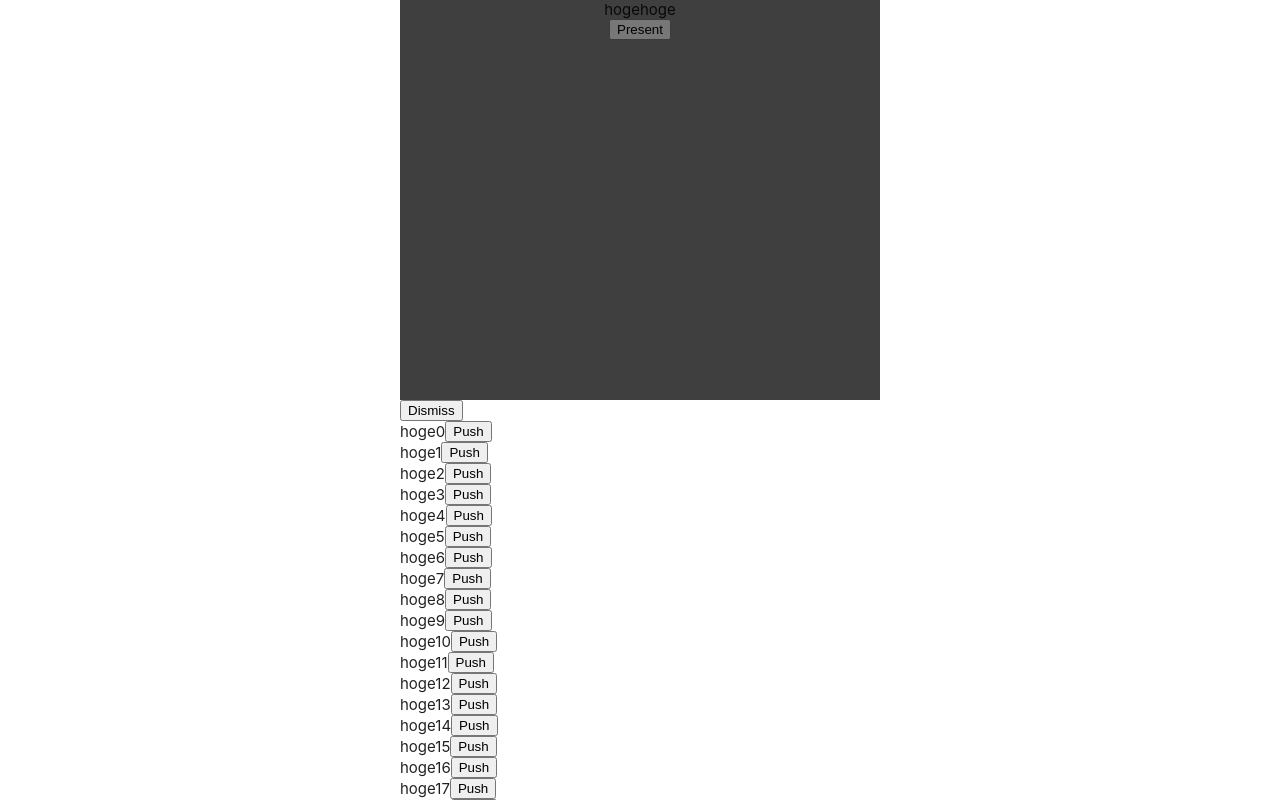
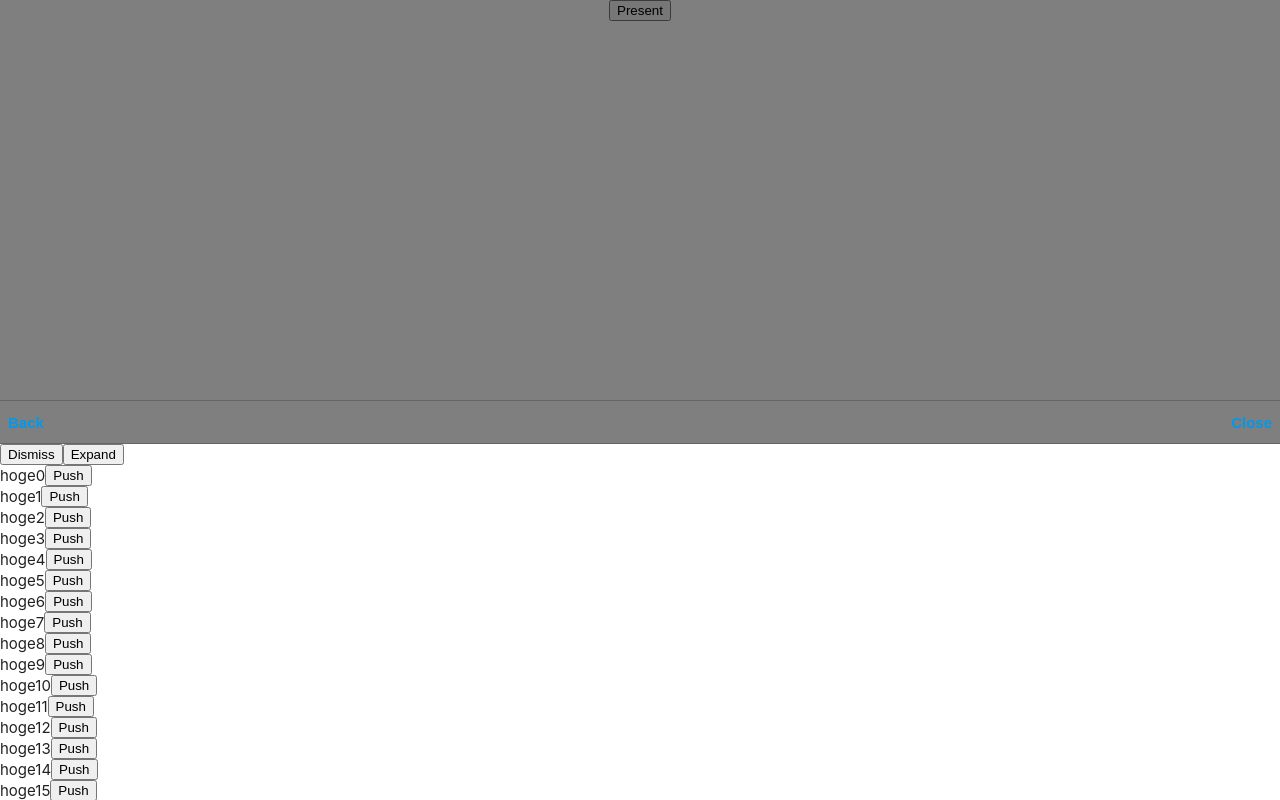
Before and after one commit to noughts/react-swiftui, a Next.js app: page / in a window 1280 px wide. Both pictures are taken after a click on the button "Present". Built offline with nearby package versions, Linux system fonts and the light colour scheme.

Commit message:
Detentを変更できるようにしました

```diff
--- a/package.json
+++ b/package.json
@@ -1,6 +1,6 @@
 {
   "name": "react-swiftui",
-  "version": "0.4.40",
+  "version": "0.4.41",
   "main": "dist/index.js",
   "module": "dist/index.js",
   "license": "MIT",
--- a/src/components/Button.tsx
+++ b/src/components/Button.tsx
@@ -2,7 +2,7 @@ import React, { CSSProperties } from "react";
 
 
 export default class Button extends React.Component<{
-	buttonStyle: "bordered" | "borderless" | "borderedProminent"
+	buttonStyle?: "bordered" | "borderless" | "borderedProminent"
 	action?: Function;
 	label: string;
 	flexGrow?: number;
@@ -17,7 +17,7 @@ export default class Button extends React.Component<{
 		const p = this.props;
 		const style: CSSProperties = {
 			border: "none",
-			backgroundColor:"white",
+			backgroundColor:"transparent",
 			fontSize:15,
 			fontWeight: "bold",
 			color: "var(--key-color)",
--- /dev/null
+++ b/src/components/NavigationStack.tsx
@@ -0,0 +1,29 @@
+import React, { ReactNode } from "react"
+import HStack from "./HStack";
+import Button from "./Button"
+import Spacer from "./Spacer";
+
+export class NavigationStack extends React.Component<{
+	children: ReactNode;
+}>{
+	render(): React.ReactNode {
+		const p = this.props;
+		return <div>
+			<NavigationBar />
+			{p.children}
+		</div>
+	}
+}
+
+class NavigationBar extends React.Component {
+	render(): React.ReactNode {
+		return <HStack style={{ height: 44,
+			borderTop:"solid 0.5px var(--separator)",
+			borderBottom:"solid 0.5px var(--separator)"
+		 }}>
+			<Button label="Back" />
+			<Spacer />
+			<Button label="Close" />
+		</HStack>
+	}
+}
--- a/src/components/Scene.tsx
+++ /dev/null
@@ -1,152 +0,0 @@
-import React, { CSSProperties } from "react";
-import { AnimatePresence, motion } from "framer-motion"
-import { AnyTransition, Detent, ViewProps } from "./ViewProps";
-import { SceneContext } from "./SceneContext";
-
-
-
-export default class Scene extends React.Component<{
-	style?: CSSProperties;
-	children?: any;
-}, {
-	stack: React.ReactElement[];
-}>{
-
-	root_ref = React.createRef<HTMLDivElement>();
-
-	constructor(p) {
-		super(p);
-		const page = this.createView(p.children);
-		this.state = {
-			stack: [page],
-		}
-		this.present = this.present.bind(this);
-		this.dismiss = this.dismiss.bind(this);
-	}
-
-	present(content: React.ReactElement<ViewProps>) {
-		const newAry = this.state.stack;
-		const newPage = this.createView(content);
-		newAry.push(newPage);
-		this.setState({ stack: newAry })
-	}
-	dismiss() {
-		const newAry = this.state.stack;
-		newAry.pop();
-		this.setState({ stack: newAry })
-	}
-	setDetent(detent: Detent) {
-
-	}
-
-	topView(): React.ReactElement {
-		return this.state.stack[this.state.stack.length - 1];
-	}
-
-	private _initial(content: React.ReactElement<ViewProps>) {
-		if (!this.state) {
-			return {};
-		}
-		switch (content.props.transition) {
-			case AnyTransition.opacity:
-				return { opacity: 0 };
-			case AnyTransition.slide:
-			default:
-				return { translateY: this.root_ref.current.clientHeight };
-
-		}
-	}
-	private _animate(content: React.ReactElement<ViewProps>) {
-		if (!this.state) {
-			return {};
-		}
-		switch (content.props.transition) {
-			case AnyTransition.opacity:
-				return { opacity: 1 };
-			case AnyTransition.slide:
-			default:
-				switch (content.props.detent) {
-					case Detent.medium:
-						return { translateY: this.root_ref.current.clientHeight / 2 };
-					case Detent.large:
-					default:
-						return { translateY: 0 };
-				}
-		}
-	}
-
-	private get shadeView() {
-		return <motion.div
-			onClick={e => {
-				this.dismiss();
-			}}
-			initial={{ opacity: 0 }}
-			animate={{ opacity: 0.5 }}
-			exit={{ opacity: 0 }}
-			transition={{
-				ease: "easeOut",
-			}}
-			style={{
-				backgroundColor: "black",
-				position: "absolute",
-				width: "100%",
-				height: "100%",
-				zIndex: 0,
-			}}>
-		</motion.div>
-	}
-
-
-	private createView(content: React.ReactElement<ViewProps>) {
-		const key = this.state ? this.state.stack.length : 0;
-		const initial = this._initial(content);
-		const animate = this._animate(content);
-		return <div key={key}>
-			{this.shadeView}
-			<motion.div
-				initial={initial}
-				animate={animate}
-				exit={initial}
-				transition={{
-					ease: "easeOut",
-					// duration:1,
-				}}
-				style={{
-					position: "absolute",
-					width: "100%",
-					height: "100%",
-					zIndex: key,
-					overflow: "hidden",
-				}}>
-				{content}
-			</motion.div>
-		</div>
-	}
-
-	render() {
-		const p = this.props;
-		let style: CSSProperties = {
-			position: "relative",
-			width: "100%",
-			height: "calc(var(--vh, 1vh) * 100)",
-			overflow: "hidden",
-		};
-		if (p.style) {
-			style = Object.assign(style, p.style);
-		}
-
-		return <div ref={this.root_ref} className="Root" style={style}>
-			<SceneContext.Provider value={{
-				present: this.present,
-				dismiss: this.dismiss,
-			}}>
-				{/* AnimatePresenceによって、exit アニメーションを有効に出来ます */}
-				<AnimatePresence>
-					{this.state.stack.map(x => {
-						return x;
-					})}
-				</AnimatePresence>
-			</SceneContext.Provider>
-		</div>
-	}
-}
--- /dev/null
+++ b/src/components/Sheet.tsx
@@ -0,0 +1,131 @@
+import { motion, AnimatePresence } from "framer-motion";
+import React, { ReactNode } from "react"
+import { Detent, AnyTransition } from "./ViewProps";
+
+
+export class Sheet extends React.Component<{
+	children: ReactNode;
+	isPresented: boolean;
+	onClickShadeView: Function;
+	detent?: Detent;
+	transition?: AnyTransition;
+}, {
+	windowHeight: number;
+}>{
+
+	constructor(p) {
+		super(p);
+		this.state = {
+			windowHeight: 0,
+		}
+	}
+
+	static defaultProps = {
+		transition: AnyTransition.slide,
+		detent: Detent.large,
+	}
+
+	componentDidMount(): void {
+		this.setState({ windowHeight: window.innerHeight });
+	}
+
+	private get shadeView() {
+		const p = this.props;
+		return <motion.div
+			onClick={e => {
+				p.onClickShadeView();
+			}}
+			initial={{ opacity: 0 }}
+			animate={{ opacity: 0.5 }}
+			exit={{ opacity: 0 }}
+			transition={{
+				ease: "easeOut",
+			}}
+			style={{
+				backgroundColor: "black",
+				position: "absolute",
+				width: "100%",
+				height: "100%",
+				zIndex: 0,
+			}}>
+		</motion.div>
+	}
+
+	private get _height(){
+		const p = this.props;
+		switch (p.detent) {
+			case Detent.medium:
+				return "50%";
+			case Detent.large:
+			default:
+				return "100%"
+		}
+	}
+	private get _initial() {
+		const p = this.props;
+		switch (p.transition) {
+			case AnyTransition.opacity:
+				return { opacity: 0 };
+			case AnyTransition.slide:
+			default:
+				return { translateY: this.state.windowHeight, height:this._height };
+
+		}
+	}
+	private get _animate() {
+		const p = this.props;
+		switch (p.transition) {
+			case AnyTransition.opacity:
+				return { opacity: 1 };
+			case AnyTransition.slide:
+			default:
+				switch (p.detent) {
+					case Detent.medium:
+						return {
+							translateY: this.state.windowHeight / 2,
+							height: this._height,
+						};
+					case Detent.large:
+					default:
+						return {
+							translateY: 0,
+							height: this._height,
+						};
+				}
+		}
+	}
+
+	render(): React.ReactNode {
+		const p = this.props;
+		const initial = this._initial;
+		const animate = this._animate;
+		return <AnimatePresence>
+			{p.isPresented &&
+				<div style={{
+					position: "absolute",
+					top: 0,
+					left: 0,
+					width: "100%",
+					height: "100%",
+					zIndex:100,
+				}}>
+					{this.shadeView}
+					<motion.div
+						initial={initial}
+						animate={animate}
+						exit={initial}
+						transition={{
+							ease: "easeOut",
+						}}
+						style={{
+							position: "absolute",
+							width: "100%",
+							overflow: "hidden",
+							zIndex: 0,
+						}}>{p.children}
+					</motion.div>
+				</div>
+			}
+		</AnimatePresence>
+	}
+}
--- a/src/index.ts
+++ b/src/index.ts
@@ -5,7 +5,6 @@ export { default as HStack } from "./components/HStack"
 export { default as List } from "./components/List"
 export { default as NavigationView } from "./components/NavigationView"
 export { default as PageView } from "./components/PageView"
-export { default as Scene } from "./components/Scene"
 export { default as ScrollView } from "./components/ScrollView"
 export { default as Spacer } from "./components/Spacer"
 export { default as TabView } from "./components/TabView"
@@ -13,6 +12,8 @@ export { default as TabItem } from "./components/TabItem"
 export { default as Text } from "./components/Text"
 export { default as VStack } from "./components/VStack"
 export { default as ZStack } from "./components/ZStack"
+export { Sheet } from "./components/Sheet"
+export { NavigationStack } from "./components/NavigationStack"
 
 export { SceneContext } from "./components/SceneContext"
 export type { ViewProps } from "./components/ViewProps"
--- a/src/pages/index.tsx
+++ b/src/pages/index.tsx
@@ -1,51 +1,92 @@
-import { NavigationContext, SceneContext } from "@/components/SceneContext"
-import { Detent, ViewProps } from "@/components/ViewProps";
-import React from "react"
-import { VStack, HStack, Scene, ScrollView, TabItem, TabView, NavigationView } from ".."
-
+import { NavigationContext, SceneContext } from "@/components/SceneContext";
+import { Detent } from "@/components/ViewProps";
+import React from "react";
+import { HStack, NavigationStack, Sheet, TabItem, TabView, VStack } from "..";
 
 
 export default class IndexPage extends React.PureComponent {
 
 	render() {
-		return <Scene>
-			{/* <TabView items={[
-				new TabItem("Home", "/images/home.svg", <Page2 />),
-				new TabItem("Weather", "/images/weather.svg", <Page1 />),
-				new TabItem("Search", "/images/search.svg", <Page2 />),
-				new TabItem("Account", "/images/profile.svg", <Page2 />),
-			]} /> */}
-			<HomeView text="hogehoge" />
-		</Scene>
+		return <TabView items={[
+			new TabItem("Home", "/images/home.svg", <HomeView />),
+			new TabItem("Weather", "/images/weather.svg", <HomeView />),
+			new TabItem("Search", "/images/search.svg", <HomeView />),
+			new TabItem("Account", "/images/profile.svg", <HomeView />),
+		]} />
 	}
 }
 
 
 class HomeView extends React.Component<{
 	text?: string;
+}, {
+	showArticleList: boolean;
+	articleListDetent: Detent
+}>{
+
+	constructor(p) {
+		super(p);
+		this.state = {
+			showArticleList: false,
+			articleListDetent: Detent.medium,
+		}
+	}
+
+	render(): React.ReactNode {
+		const s = this.state;
+		return <VStack alignment={"center"}>
+			<div>{this.props.text}</div>
+			<button onClick={e => {
+				this.setState({ showArticleList: true, articleListDetent: Detent.medium })
+			}}>Present</button>
+
+			<Sheet isPresented={s.showArticleList}
+				detent={s.articleListDetent}
+				onClickShadeView={e => {
+					this.setState({ showArticleList: false })
+				}}>
+				<ArticleList
+					onCloseButtonTap={e => {
+						this.setState({ showArticleList: false })
+					}}
+					onExpandButtonTap={e => {
+						this.setState({ articleListDetent: Detent.large })
+					}} />
+			</Sheet>
+		</VStack>
+	}
+}
+
+
+
+class ArticleList extends React.Component<{
+	onCloseButtonTap: Function;
+	onExpandButtonTap: Function;
 }>{
 
 	static contextType = SceneContext;
 	declare context: React.ContextType<typeof SceneContext>;
 
 	render(): React.ReactNode {
-		return <VStack alignment={"center"}>
-			<div>{this.props.text}</div>
-			<button onClick={e => {
-				this.context.present(<ArticleList detent={Detent.medium} />);
-			}}>Present</button>
-		</VStack>
-	}
-}
+		const p = this.props;
+		const ary = Array.from(Array(100), (v, k) => k)
+		return <NavigationStack>
+			<div style={{
+				backgroundColor: "var(--bg-color)",
+				height: "100%",
+				overflowY: "scroll",
+			}}>
+				<button onClick={e => { p.onCloseButtonTap() }}>Dismiss</button>
+				<button onClick={e => { p.onExpandButtonTap() }}>Expand</button>
+				{ary.map(x => {
+					return <ArticleCell id={x} key={x} onClick={e => {
+						// navContext.push(<ArticleView text={x.toString()} />)
+					}} />
+				})}
+			</div>
+		</NavigationStack>
 
-
-class ArticleList extends React.Component<ViewProps & {}>{
-
-	static contextType = SceneContext;
-	declare context: React.ContextType<typeof SceneContext>;
-
-	render(): React.ReactNode {
-		const ary = Array.from(Array(100), (v, k) => k)
+		/*
 		return <NavigationView>
 			<NavigationContext.Consumer>{navContext =>
 				<ScrollView axis="vertical" style={{
@@ -54,6 +95,10 @@ class ArticleList extends React.Component<ViewProps & {}>{
 					<button onClick={e => {
 						this.context.dismiss();
 					}}>Dismiss</button>
+
+					<button onClick={e => {
+						this.context.setDetent(Detent.large)
+					}}>Expand</button>
 
 					{ary.map(x => {
 						return <ArticleCell id={x} key={x} onClick={e => {
@@ -64,6 +109,7 @@ class ArticleList extends React.Component<ViewProps & {}>{
 			}
 			</NavigationContext.Consumer>
 		</NavigationView>
+		*/
 	}
 }
 
```
Also changed, not shown: src/components/NavigationLink.tsx (added, +11 -0 lines).
